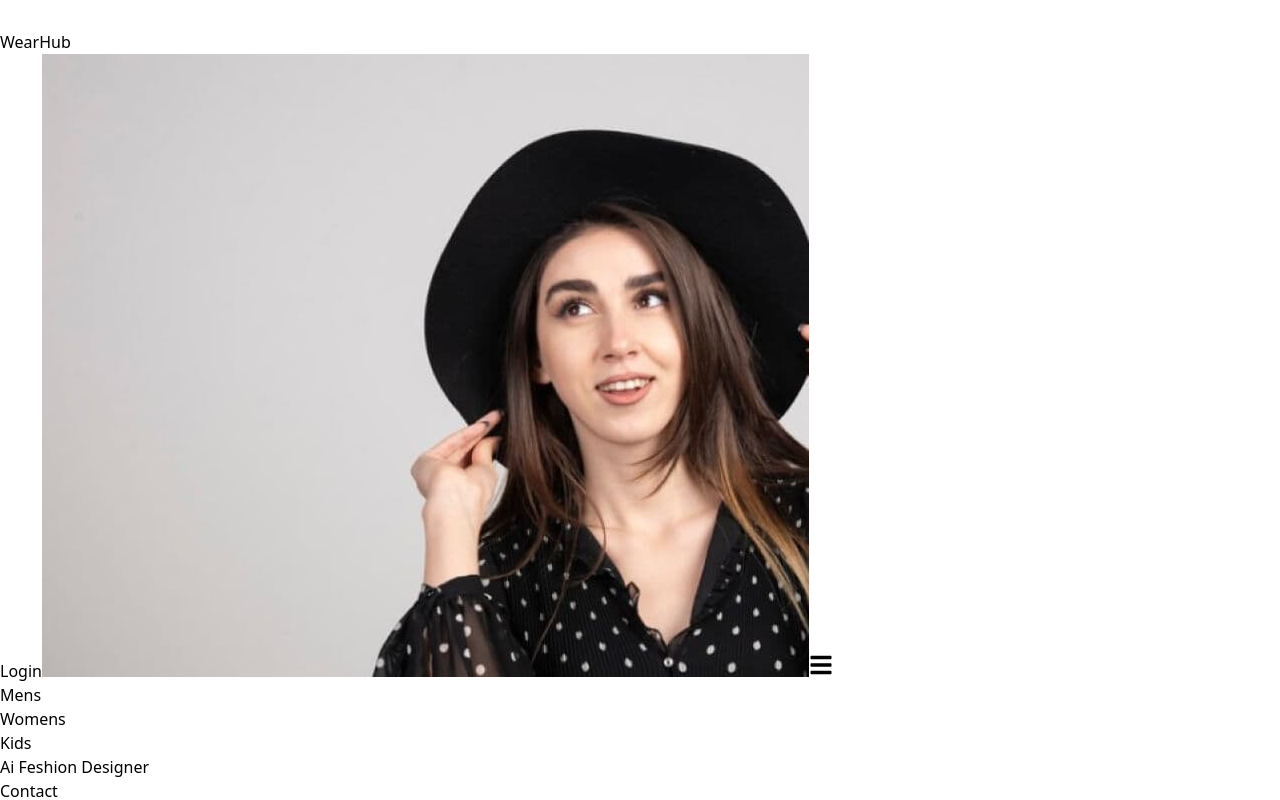
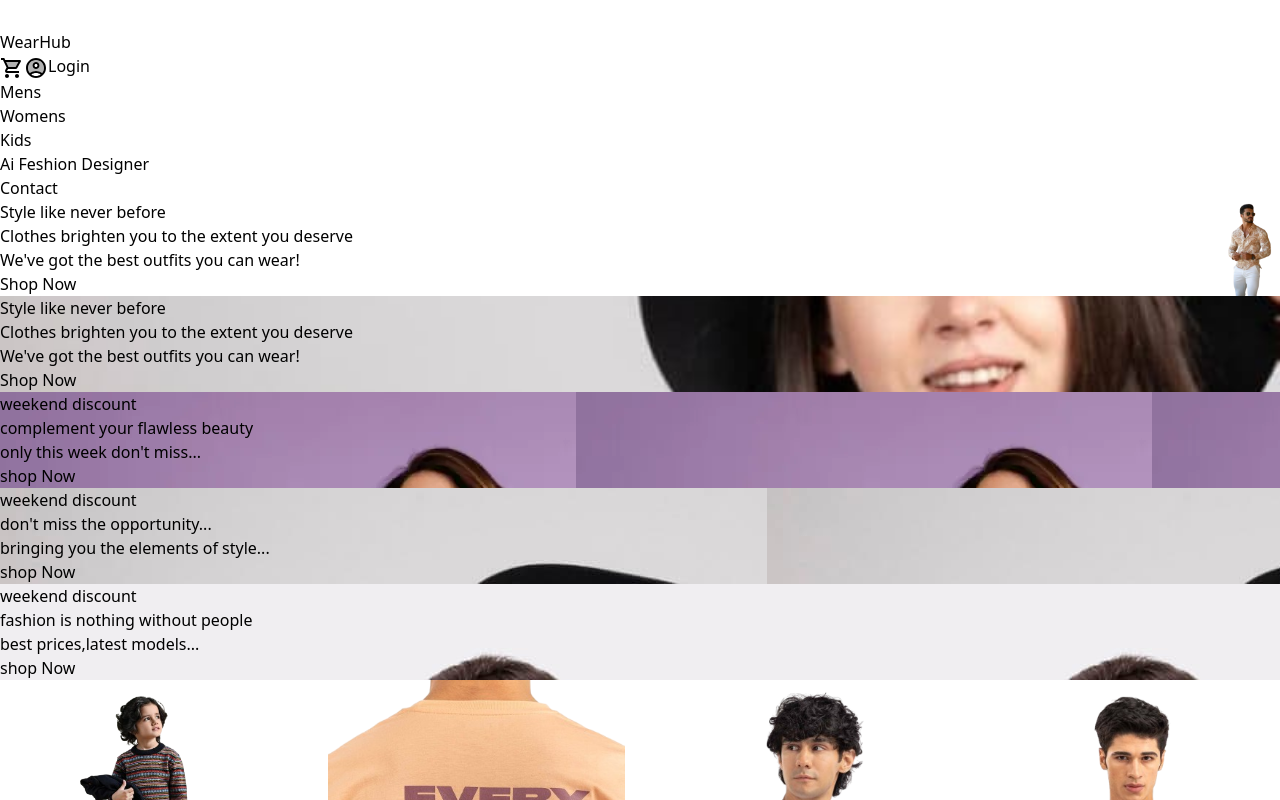
Before and after one commit to Jam-Awais-Ishaq/Final-Year-Full-Stack-Project-FrontEnd, a React (Vite) app: page / in a window 1280 px wide. Shown: the top 800 px of the page. Built offline with nearby package versions, Linux system fonts and the light colour scheme.

Commit message:
some adjustment

```diff
--- a/src/ReuseableComponent/Navbar1.jsx
+++ b/src/ReuseableComponent/Navbar1.jsx
@@ -3,15 +3,15 @@ import { FaBars } from "react-icons/fa";
 import img from '../images/homeLeft.jpeg'
 import { FaRegImage } from "react-icons/fa6";
 import { IoClose } from "react-icons/io5";
-
-
+import ShoppingCartTwoToneIcon from '@mui/icons-material/ShoppingCartTwoTone';
+import AccountCircleTwoToneIcon from '@mui/icons-material/AccountCircleTwoTone';
 import { FaHome, FaInfo, FaServicestack, FaDollarSign, FaPhone } from "react-icons/fa";
 import { Link } from "react-router-dom";
 import Login1 from "../Component/Forms/Login1";
 
 
 const Navbar1 = () => {
-    const [dropdownOpen, setDropdownOpen] = useState(false);
+    // const [dropdownOpen, setDropdownOpen] = useState(false);
     const [mobileMenuOpen, setMobileMenuOpen] = useState(false);
     const [toggle, setToggle] = useState(false)
     const [products, setProducts] = useState([{ id: 0, name: "Jam Awais", email: "awaisjam59@gmail.com", img: img }]);
@@ -29,20 +29,6 @@ const Navbar1 = () => {
     const toggleMobileMenu = () => {
         setMobileMenuOpen(!mobileMenuOpen);
     };
-    // const products = [{ id: 0, name: "Jam Awais", email: "awaisjam59@gmail.com", img: img }]
-    const handleImageChange = (event, productId) => {
-        const file = event.target.files[0];
-        if (file) {
-            const updatedImage = URL.createObjectURL(file);
-            setProducts((prevProducts) =>
-                prevProducts.map((product) =>
-                    product.id === productId
-                        ? { ...product, img: updatedImage }
-                        : product
-                )
-            );
-        }
-    };
     return (
         <>
             <nav className=" shadow-md">
@@ -52,42 +38,11 @@ const Navbar1 = () => {
                 <div className="flex flex-wrap items-center justify-between p-2">
                     <Link to="/" className="flex items-center"><span className="self-center text-2xl ml-3 font-bold text-slate-500  whitespace-nowrap ">WearHub</span></Link>
                     <div className="flex items-center md:order-2 ">
-                        <button type="button" onClick={handleChange} className="rounded-lg px-4  py-2 hover:text-cyan-200 hover:bg-slate-800 transition ease-in font-bold mx-2 border border-slate-100 shadow-xl text-slate-100 bg-slate-400"> Login </button>
+                        <ShoppingCartTwoToneIcon className="text-slate-500" />
 
-                        {
-                            products.map((product) => (
-                                <button key={product.id} type="button" onClick={toggleDropdown} className="flex text-sm bg-gray-800 relative mr-2 border rounded-full focus:ring-4 focus:ring-gray-300 dark:focus:ring-gray-600" id="user-menu-button"><img className="w-8 h-8 rounded-full" src={product.img} alt="" /></button>))}
-                        {/* Mobile Menu Toggle */}
-                        <button className="text-gray-500 md:hidden focus:outline-none" onClick={toggleMobileMenu}><FaBars size={24} /></button>
-                        {dropdownOpen && (
-                            <div className="z-50 my-4 text-base list-none absolute xl:right-12 lg:left-[79%] md:right-5 md:top-11 right-10 top-[10%] bg-white divide-y divide-gray-100 rounded-lg shadow dark:bg-gray-700 dark:divide-gray-600">
-                                {
-                                    products.map((product) => (
-                                        <div key={product.id} className="px-4 py-3">
-                                            <span className="text-sm flex justify-between items-center text-gray-900 dark:text-white">{product.name}<input type="file" className="hidden" onChange={(e) => handleImageChange(e, product.id)} id={`file-input-${product.id}`} />
-                                                <label htmlFor={`file-input-${product.id}`} className="text-white cursor-pointer text-md"><FaRegImage /></label></span>
-                                            <span className="block text-sm text-gray-500 truncate dark:text-gray-400">{product.email}</span>
-                                        </div>
-                                    ))
-                                }
-                                <ul className="py-2">
-                                    <li>
-                                        <a href="#" className="block px-4 py-2 text-sm text-gray-700 hover:bg-gray-100 dark:hover:bg-gray-600 dark:text-gray-200 dark:hover:text-white"> Dashboard </a>
-                                    </li>
-                                    <li>
-                                        <a href="#" className="block px-4 py-2 text-sm text-gray-700 hover:bg-gray-100 dark:hover:bg-gray-600 dark:text-gray-200 dark:hover:text-white"> Settings </a>
-                                    </li>
-                                    <li>
-                                        <a href="#" className="block px-4 py-2 text-sm text-gray-700 hover:bg-gray-100 dark:hover:bg-gray-600 dark:text-gray-200 dark:hover:text-white">Earnings</a>
-                                    </li>
-                                    <li>
-                                        <a href="#" className="block px-4 py-2 text-sm text-gray-700 hover:bg-gray-100 dark:hover:bg-gray-600 dark:text-gray-200 dark:hover:text-white">Sign out</a>
-                                    </li>
-                                </ul>
-                            </div>
-                        )}
+                        <AccountCircleTwoToneIcon className="text-slate-500" />
+                        <button type="button" onClick={handleChange} className="rounded-lg px-4  py-2 hover:text-cyan hover:bg-slate-800 transition ease-in font-bold mx-2 border border-slate-100 shadow-xl text-slate-100 bg-slate-400"> Login </button>
                     </div>
-
                     {/* Navbar Links */}
                     <div className={`${mobileMenuOpen ? "block" : "hidden"} w-full md:flex md:w-auto md:order-1`}>
                         <ul className="flex flex-col md:flex-row items-center font-medium  md:space-x-8 ">
```
